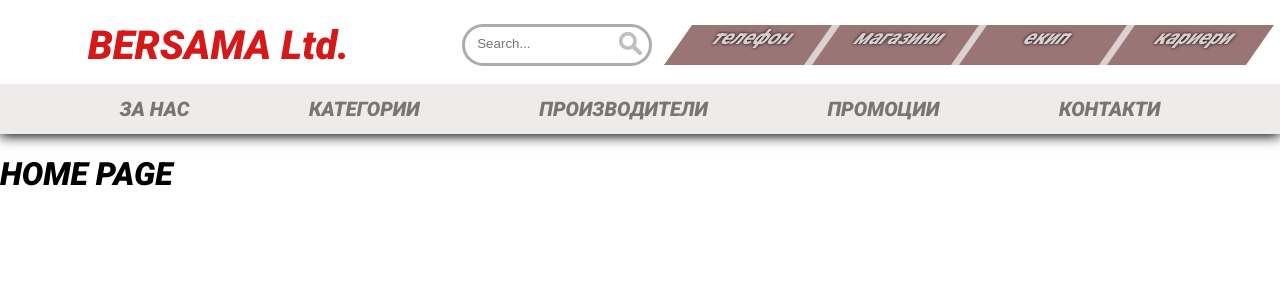
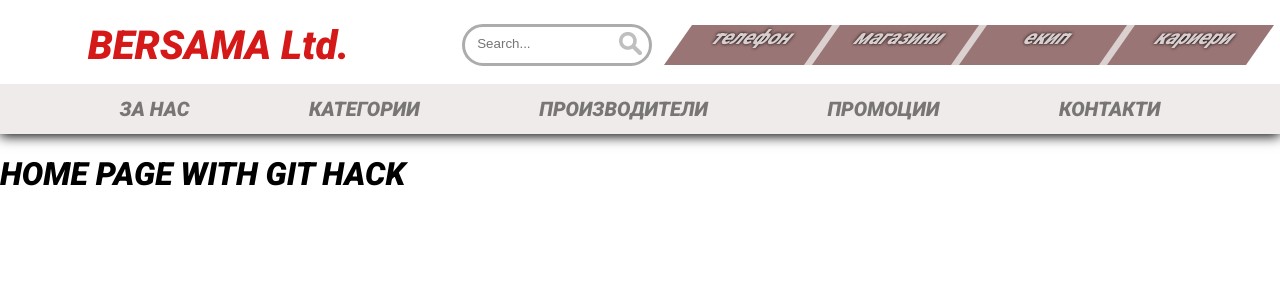
Before and after one commit to KamenStanchev/bersama_ltd, a Django app: page / in a window 1280 px wide. Shown: the top 300 px of the page. Run offline with Django 4.2, Linux system fonts and the light colour scheme; some web fonts are replaced.

Commit message:
try to push and pull

```diff
--- a/main_app/templates/home.html
+++ b/main_app/templates/home.html
@@ -3,5 +3,5 @@
 
 
 {% block page_content %}
-  <h1>HOME PAGE</h1>
+  <h1>HOME PAGE WITH GIT HACK</h1>
 {% endblock %}%}
```
